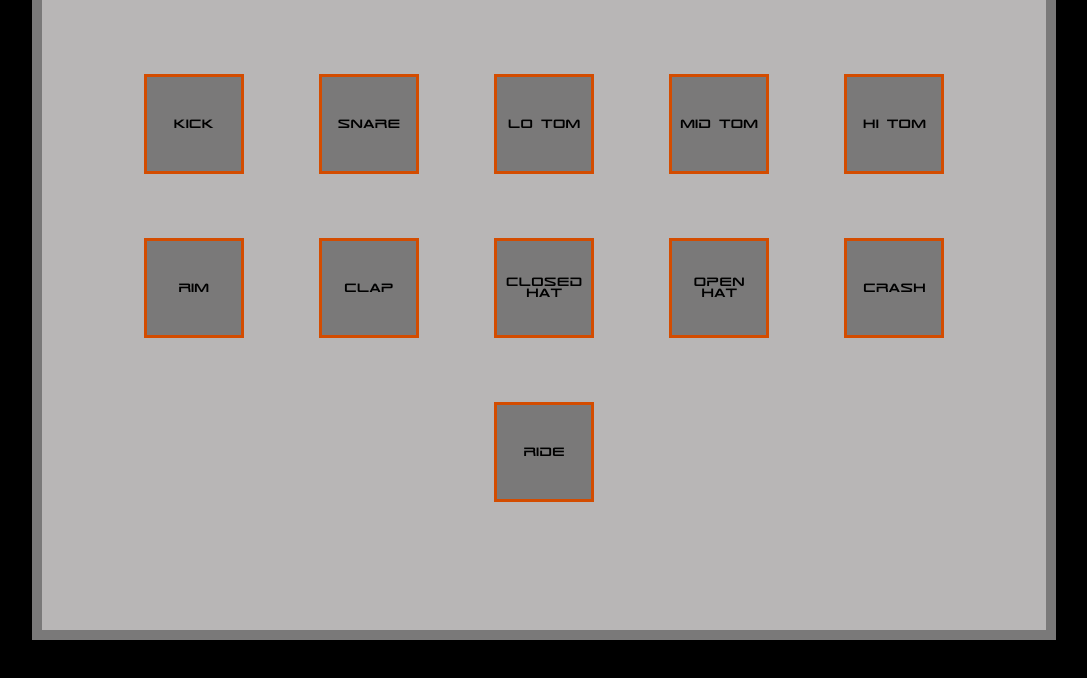
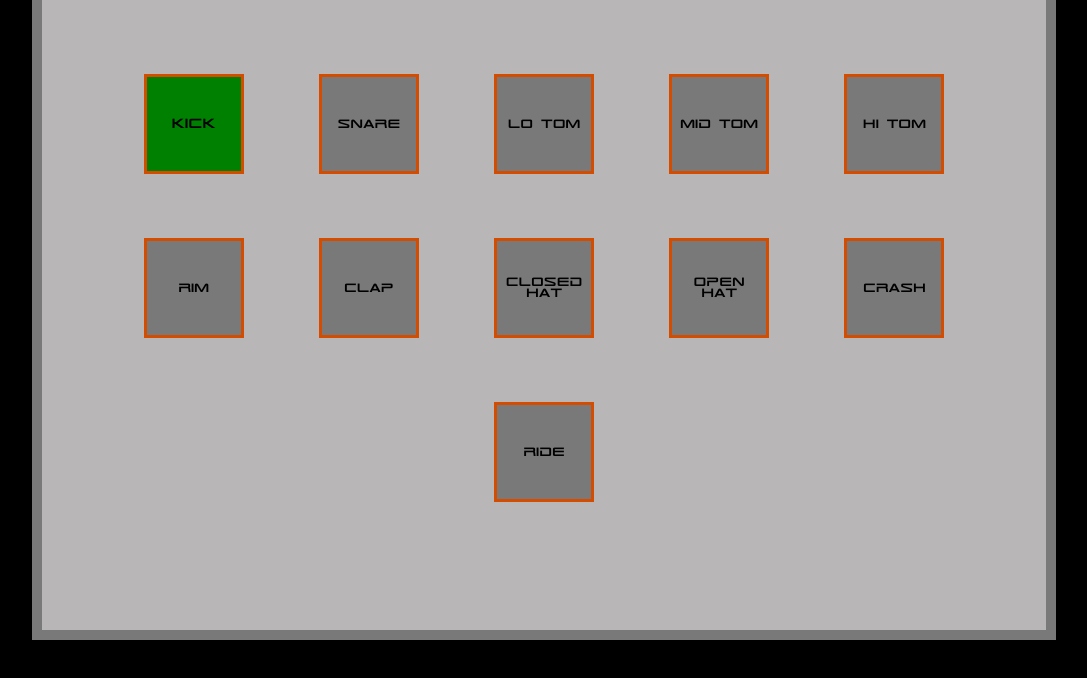
Before and after one commit to conormol/tr-909-emulator, a plain HTML site: page index.html in a window 1280 px wide. In both pictures the pointer is over the item "Kick". Shown: the part 202-880 px from the top of the page, without its empty margins (96-1183 px from the left). Drawn offline with Linux system fonts and the light colour scheme; files whose address does not match are found by name.

Commit message:
update font url and button interactivity

```diff
--- a/resources/styles/style.css
+++ b/resources/styles/style.css
@@ -1,6 +1,6 @@
 @font-face {
     font-family: font;
-    src: url(/Users/conormolloy/Coding/web_dev/Websites/TR-909/resources/fonts/TR-909.ttf);
+    src: url(../fonts/TR-909.ttf);
   }
 
 * {
@@ -34,6 +34,7 @@ ul li {
     height: 100px;
     width: 100px;
     margin: 2rem;
+    transition: all .05s ease-in;
 }
 
 ul {
@@ -60,3 +61,9 @@ ul {
     align-items: center;
     margin: 4rem 2rem;
 }
+
+ul li:hover {
+    font-size: 1.1rem;
+    cursor: pointer;
+    background-color: green;
+}
```
Also changed, not shown: 1 other file.
